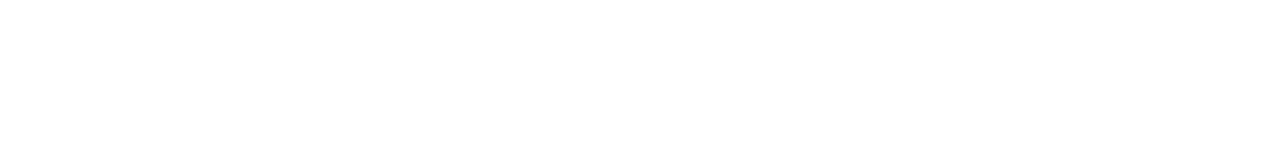
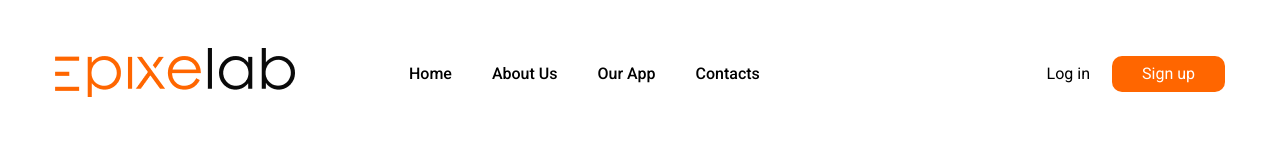
Before and after one commit to DevAnatoly/expilelab, a plain HTML site: page index.html in a window 1280 px wide. Drawn offline with Linux system fonts and the light colour scheme.

Commit message:
added section header

```diff
--- a/css/style.css
+++ b/css/style.css
@@ -0,0 +1,96 @@
+html{
+    box-sizing: border-box;
+}
+*,*::before,*::after{
+    box-sizing: inherit;
+    margin: 0;
+    padding: 0;
+}
+ul[class]{
+    list-style: none;
+}
+a[class]{
+    text-decoration: none;
+    color: inherit;
+}
+body{
+    background-color: #fff;
+    /* .roboto-regular {
+        font-family: "Roboto", sans-serif;
+        font-weight: 400;
+        font-style: normal;
+      }
+
+      .roboto-medium {
+        font-family: "Roboto", sans-serif;
+        font-weight: 500;
+        font-style: normal;
+      }
+
+      .roboto-bold {
+        font-family: "Roboto", sans-serif;
+        font-weight: 700;
+        font-style: normal;
+      }
+
+      .roboto-black {
+        font-family: "Roboto", sans-serif;
+        font-weight: 900;
+        font-style: normal;
+      } */
+
+}
+.container{
+    max-width: 1190px;
+    margin-left: auto;
+    margin-right: auto;
+    padding: 0 10px;
+}
+.header {
+    margin-top: 48px;
+}
+.header__inner {
+    display: flex;
+    justify-content: space-between;
+    align-items: center;
+    gap: 0 114px;
+    font-family: "Roboto", sans-serif;
+    color: #000;
+}
+.menu__list {
+    display: flex;
+    justify-content: space-between;
+    align-items: center;
+    gap: 0 40px;
+}
+.menu__item {
+}
+.menu__link {
+    font-weight: 500;
+    font-style: normal;
+    transition: all .4s ease;
+}
+.menu__link:hover{
+    font-family: "Roboto", sans-serif;
+    font-weight: 700;
+    font-style: normal;
+}
+.login-block {
+    display: flex;
+    justify-content: flex-end;
+    align-items: center;
+    gap: 0 22px;
+}
+.login-block{
+    flex-grow: 1;
+}
+.login-block .login-block__item:nth-child(2){
+    padding: 10px 30px;
+    background-color: #FF6600;
+    border-radius: 10px;
+    color: #fff;
+}
+.login-block__item {
+}
+.login-block__link{
+}
--- a/index.html
+++ b/index.html
@@ -4,8 +4,43 @@
     <meta charset="UTF-8">
     <meta name="viewport" content="width=device-width, initial-scale=1.0">
     <title>ExpileLab</title>
+    <link rel="stylesheet" href="css/reset.css">
+    <link rel="stylesheet" href="css/style.css">
+    <link rel="preconnect" href="https://fonts.googleapis.com">
+    <link rel="preconnect" href="https://fonts.gstatic.com" crossorigin>
+    <link href="https://fonts.googleapis.com/css2?family=Roboto:wght@400;500;700;900&display=swap" rel="stylesheet">
 </head>
 <body>
-
+    <header class="header">
+        <div class="container">
+            <div class="header__inner">
+                <a href="#" class="logo">
+                    <img class="logo-img" src="images/logo.png" alt="logo">
+                </a>
+                <ul class="menu__list">
+                    <li class="menu__item">
+                        <a href="#" class="menu__link">Home</a>
+                    </li>
+                    <li class="menu__item">
+                        <a href="#" class="menu__link">About Us</a>
+                    </li>
+                    <li class="menu__item">
+                        <a href="#" class="menu__link">Our App</a>
+                    </li>
+                    <li class="menu__item">
+                        <a href="#" class="menu__link">Contacts</a>
+                    </li>
+                </ul>
+                <ul class="login-block">
+                    <li class="login-block__item">
+                        <a href="" class="login-block__link">Log in</a>
+                    </li>
+                    <li class="login-block__item">
+                        <a href="" class="login-block__link">Sign up</a>
+                    </li>
+                </ul>
+            </div>
+        </div>
+    </header>
 </body>
 </html>
```
Also changed, not shown: images/logo.png (added).
